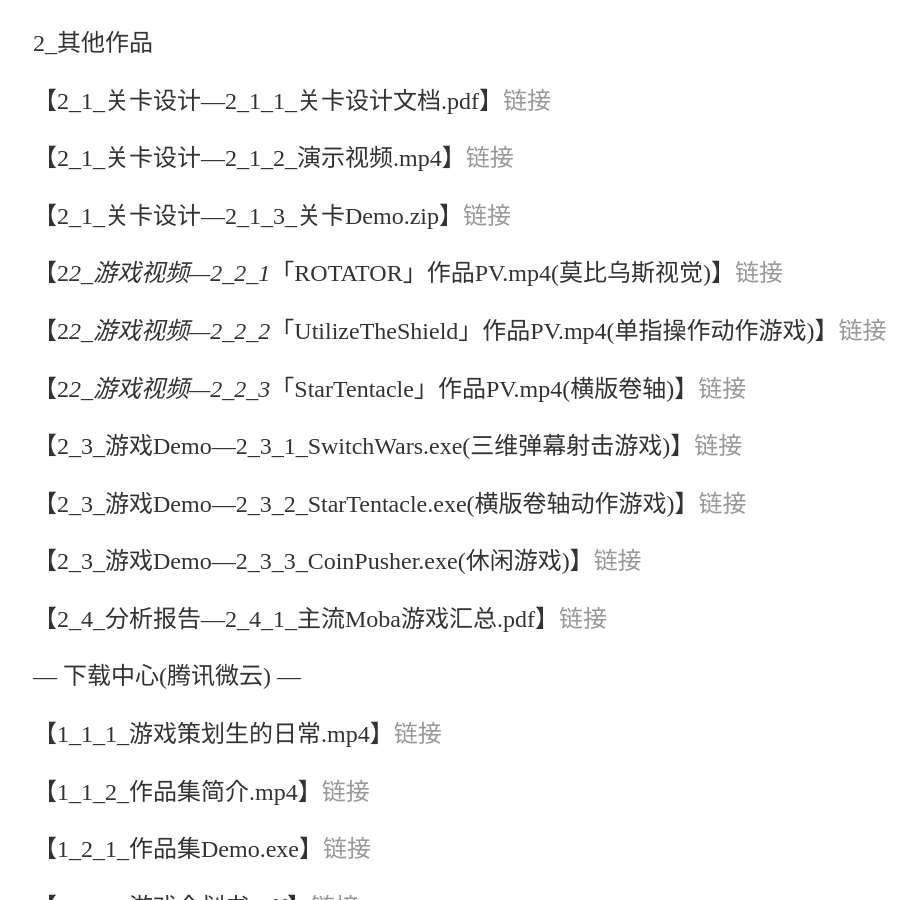
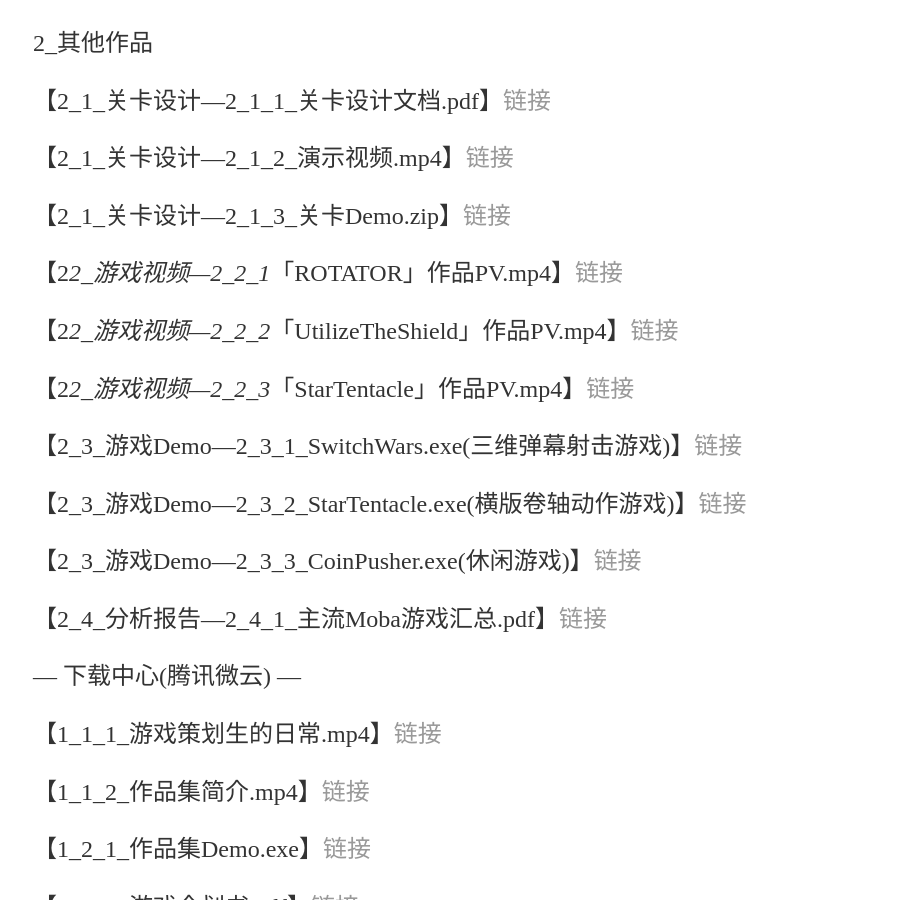
Before and after one commit to SotakuStudio/SotakuStudio.github.io, a Jekyll site: the page built from _posts/2022-01-02-chinese.md, in a window 1280 px wide and 900 px high, scrolled down 2348 px. Shown: the whole window, without its empty margins (159-1076 px from the left). Built offline with Jekyll 4.4.1, drawn with Linux system fonts in a browser that asks for light colours.

Commit message:
Update 2022-01-02-chinese.md

```diff
--- a/_posts/2022-01-02-chinese.md
+++ b/_posts/2022-01-02-chinese.md
@@ -39,11 +39,11 @@ date: 2022-01-02
 
 【2_1_关卡设计---2_1_3_关卡Demo.zip】[链接](https://share.weiyun.com/CNR5GYxp)
 
-【2_2_游戏视频---2_2_1_「ROTATOR」作品PV.mp4(莫比乌斯视觉)】[链接](https://share.weiyun.com/EoD1AOCJ)
+【2_2_游戏视频---2_2_1_「ROTATOR」作品PV.mp4】[链接](https://share.weiyun.com/EoD1AOCJ)
 
-【2_2_游戏视频---2_2_2_「UtilizeTheShield」作品PV.mp4(单指操作动作游戏)】[链接](https://share.weiyun.com/WlMO4mPS)
+【2_2_游戏视频---2_2_2_「UtilizeTheShield」作品PV.mp4】[链接](https://share.weiyun.com/WlMO4mPS)
 
-【2_2_游戏视频---2_2_3_「StarTentacle」作品PV.mp4(横版卷轴)】[链接](https://share.weiyun.com/LqrLb5PU)
+【2_2_游戏视频---2_2_3_「StarTentacle」作品PV.mp4】[链接](https://share.weiyun.com/LqrLb5PU)
 
 【2_3_游戏Demo---2_3_1_SwitchWars.exe(三维弹幕射击游戏)】[链接](https://share.weiyun.com/uFXg7K9Q)
 
```
